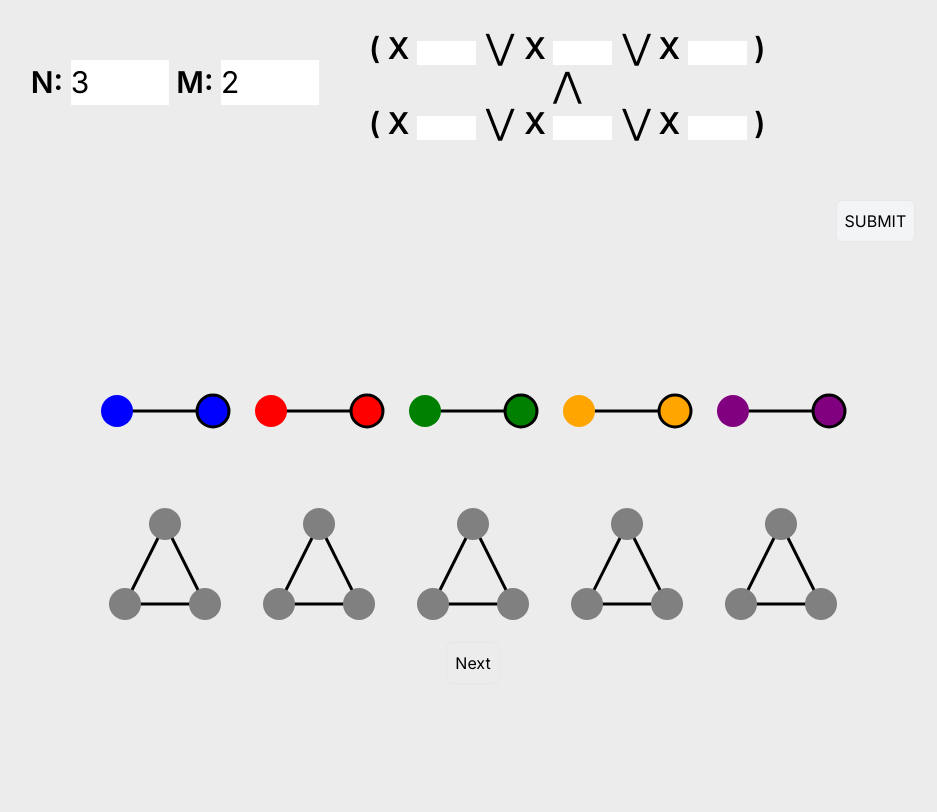
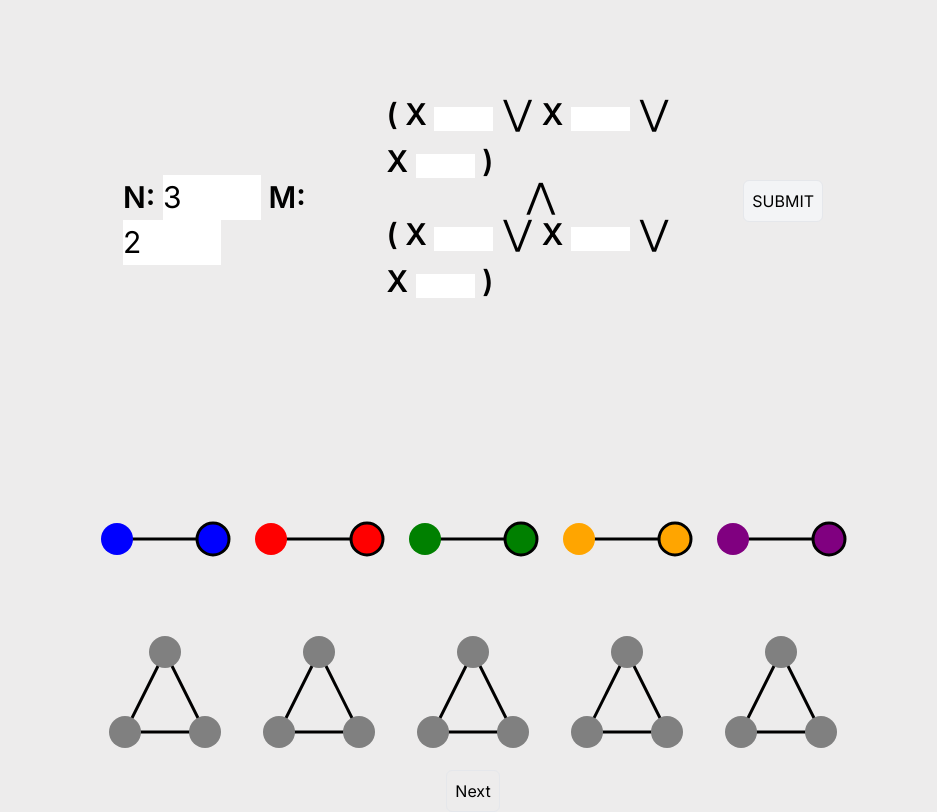
Before and after one commit to shiningaeo/np-reduction-visualizer, a Next.js app: page / in a window 1280 px wide. Shown: the whole page, without its empty margins (167-1104 px from the left). Built offline with nearby package versions, Linux system fonts and the light colour scheme.

Commit message:
3SAT input layout adjustments

```diff
--- a/src/app/3sat-input.tsx
+++ b/src/app/3sat-input.tsx
@@ -8,30 +8,30 @@ export default function Three_SAT_Input({m}) {
     var render = []
     for (let i = 0; i < M-1; ++i) {
         render.push(<Clause key={i}/>)
-        render.push(<p key={i*-1} style={{fontSize: 35, margin: -15}}>&#8896;</p>)
+        render.push(<p key={(i+1)*-1} style={{fontSize: 35, margin: -15}}>&#8896;</p>)
     }
     render.push(<Clause key={m-1}/>)
     return (
-    <main className="flex flex-row items-start" style={{marginTop: 20}}>
-        <div>
-            <div style={{height: 40}}></div>
-            <label style={{marginTop: 20, fontSize: 30, fontWeight: 550}}> N:&nbsp;
+    <main className="flex flex-row justify-center" style={{marginTop: 20, width: 700, height: 350}}>
+        <div style={{minWidth: 200}} className="items-center">
+            <div style={{height: 155}}></div>
+            <label style={{fontSize: 30, fontWeight: 550}}> N:&nbsp;
                 <input value={N} onChange={e => setN(parseInt(e.target.value))} name="n"
                         min="1" max="5" style={{fontWeight: "normal"}} type="number"/>
             </label>
 
-            <label style={{marginTop: 20, fontSize: 30, fontWeight: 550}}> M:&nbsp;
+            <label style={{fontSize: 30, fontWeight: 550}}> M:&nbsp;
                 <input value={M} onChange={e => setM(parseInt(e.target.value))} name="m"
                         min="1" max="5" style={{fontWeight: "normal"}} type="number"/>
             </label>
         </div>
         <div style={{width: 50}}></div>
-        <div className="flex flex-col items-center">
+        <div className="flex flex-col items-center justify-center">
             {render.map(component => component)}
         </div>
         <div style={{width: 100}}></div>
         <div>
-            <button style={{marginTop: 180, marginLeft: -30}}
+            <button style={{marginTop: 160, marginLeft: -30}}
                 className="bg-gray-100 rounded-md border p-2 hover:bg-emerald-400">
                 <span>SUBMIT</span>
             </button>
--- a/src/app/clause-input.tsx
+++ b/src/app/clause-input.tsx
@@ -1,21 +1,19 @@
 export default function Clause() {
     return (
       <>
-        <div className="w-full h-1/2 items-center flex flex-col justify-center">
         <div>
             <p style={{display: "inline", fontSize: 30, fontWeight: 550}}>( </p>
             <label style={{fontSize: 30, fontWeight: 550}}>X </label>
-                <input type="number" min="1" max="5" id="pin" name="pin" maxLength={1} size={1}></input>
+            <input type="number" min="1" max="5" id="pin" name="pin"></input>
             <p style={{display: "inline", fontSize: 35}}> &#8897; </p>
 
             <label style={{fontSize: 30, fontWeight: 550}}> X </label>
-                <input type="number"  min="1" max="5" id="pin" name="pin" maxLength={1} size={1}></input>
+            <input type="number"  min="1" max="5" id="pin" name="pin" ></input>
             <p style={{display: "inline", fontSize: 35}}> &#8897;</p>
 
             <label style={{fontSize: 30, fontWeight: 550}}> X </label>
-                <input type="number"  min="1" max="5" id="pin" name="pin" maxLength={1} size={1}></input>
+            <input type="number"  min="1" max="5" id="pin" name="pin"></input>
             <p style={{display: "inline", fontSize: 30, fontWeight: 550}}> )</p>
-            </div>
         </div>
       </>
     );
```
Lines whose indentation alone changed are shown as unchanged.
